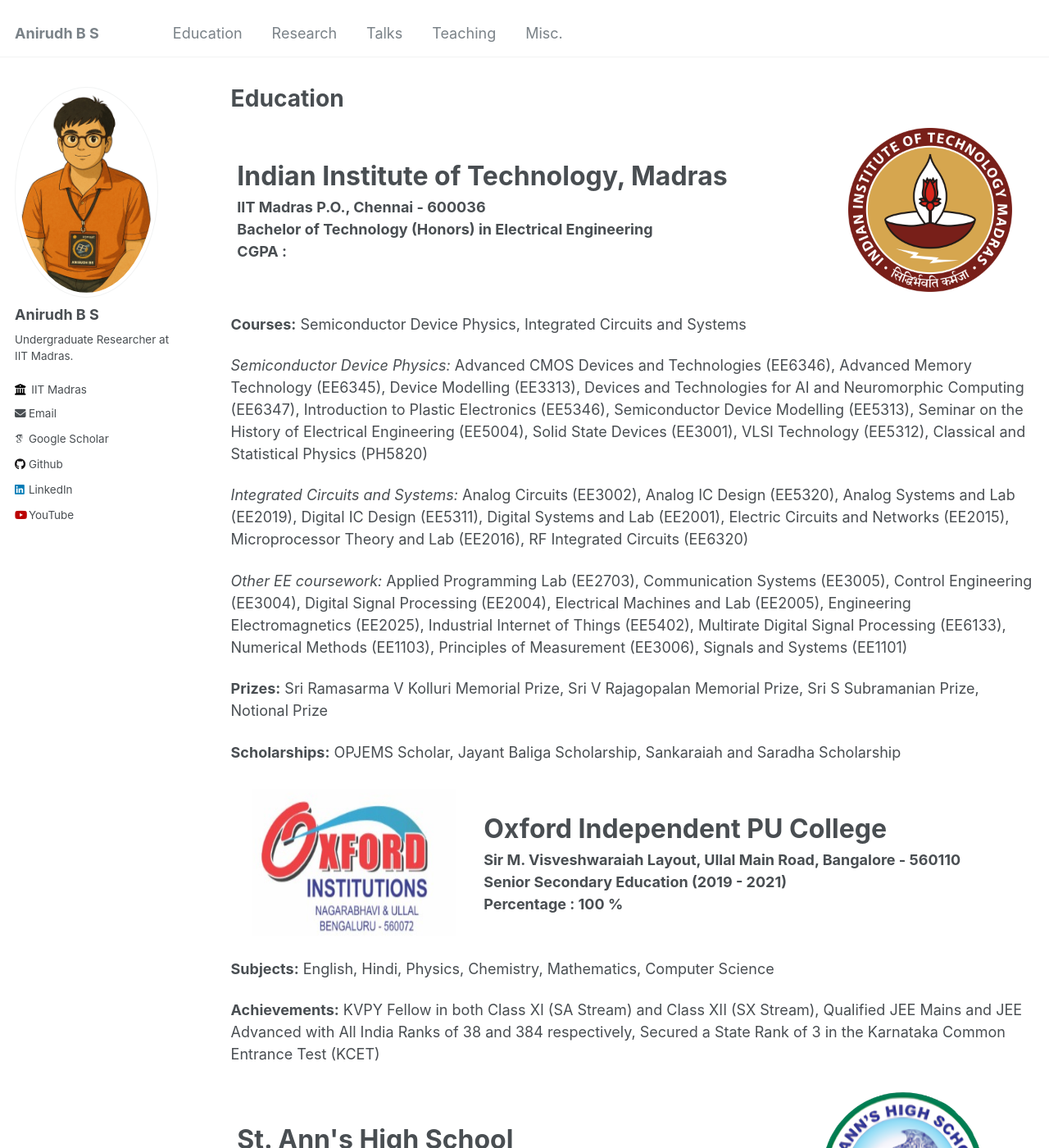
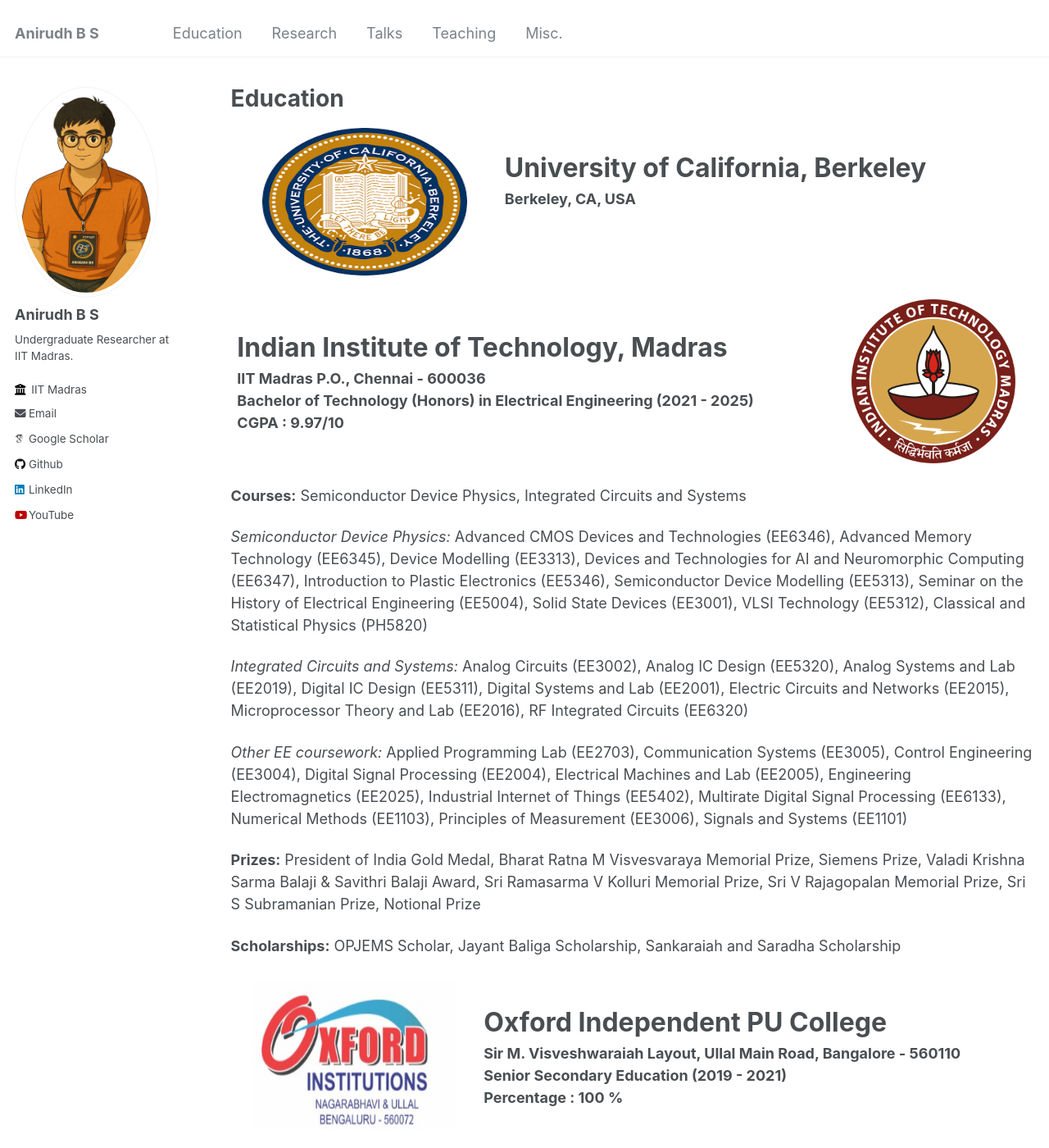
Before and after one commit to ANIRUDHBS1/ANIRUDHBS1.github.io, a Jekyll site: the page built from _pages/education.md, in a window 1280 px wide and 1400 px high. Shown: the whole window at 82% size. Built offline with Jekyll 4.4.1, drawn with Linux system fonts in a browser that asks for light colours; some web fonts are replaced.

Commit message:
Details Added

```diff
--- a/_pages/education.md
+++ b/_pages/education.md
@@ -15,11 +15,27 @@
 
 <table>
 <tr>
+<th>
+<center>
+<img src="/images/UCB.png" alt="UCB" style="width: 250px; height: 180px;">
+</center>
+</th>
+<th align="center">
+<font size="6"><b>University of California, Berkeley</b></font><br/>
+<font size="4"> Berkeley, CA, USA </font><br/>
+<font size="4">  </font><br/>
+<font size="4">  </font><br/>
+</th>
+</tr>
+</table>
+
+<table>
+<tr>
 <th align="center">
 <font size="6"><b>Indian Institute of Technology, Madras</b></font><br/>
 <font size="4"> IIT Madras P.O., Chennai - 600036 </font><br/>
-<font size="4"> Bachelor of Technology (Honors) in Electrical Engineering </font><br/>
-<font size="4"> CGPA :  </font><br/>
+<font size="4"> Bachelor of Technology (Honors) in Electrical Engineering (2021 - 2025) </font><br/>
+<font size="4"> CGPA : 9.97/10 </font><br/>
 </th>
 <th>
 <center>
@@ -37,7 +53,7 @@
 
 *Other EE coursework:* Applied Programming Lab (EE2703), Communication Systems (EE3005), Control Engineering (EE3004), Digital Signal Processing (EE2004), Electrical Machines and Lab (EE2005), Engineering Electromagnetics (EE2025), Industrial Internet of Things (EE5402), Multirate Digital Signal Processing (EE6133), Numerical Methods (EE1103), Principles of Measurement (EE3006), Signals and Systems (EE1101)
 
-**Prizes:** Sri Ramasarma V Kolluri Memorial Prize, Sri V Rajagopalan Memorial Prize, Sri S Subramanian Prize, Notional Prize
+**Prizes:** President of India Gold Medal, Bharat Ratna M Visvesvaraya Memorial Prize, Siemens Prize, Valadi Krishna Sarma Balaji & Savithri Balaji Award, Sri Ramasarma V Kolluri Memorial Prize, Sri V Rajagopalan Memorial Prize, Sri S Subramanian Prize, Notional Prize
 
 **Scholarships:** OPJEMS Scholar, Jayant Baliga Scholarship, Sankaraiah and Saradha Scholarship
 
```
Also changed, not shown: _pages/about.md (+2 -2 lines).
